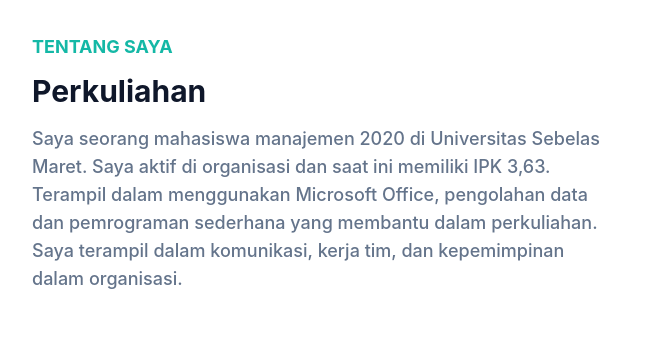
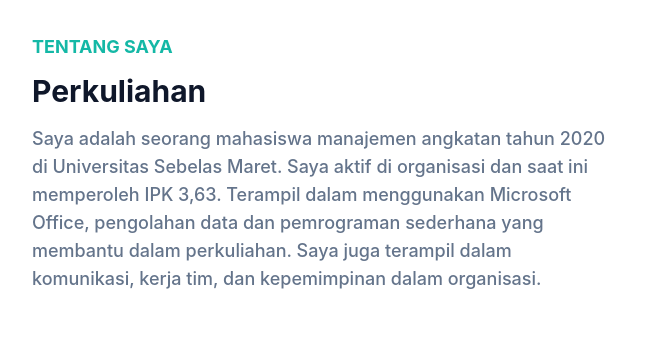
Before and after one commit to eksalp/portofolio, a website: page index.html in a window 1280 px wide. Shown: the part 820-1163 px from the top of the page, 0-651 px from the left. Drawn offline with Linux system fonts and the light colour scheme.

Commit message:
Update index.html

```diff
--- a/index.html
+++ b/index.html
@@ -87,7 +87,7 @@
           <div class="w-full px-4 mb-10 lg:w-1/2">
             <h4 class="font-bold uppercase text-primary text-lg mb-3">Tentang Saya</h4>
             <h2 class="font-bold text-dark text-2xl mb-4 max-w-md lg:text-3xl">Perkuliahan</h2>
-            <p class="font-medium text-base text-secondary max-w-xl lg:text-lg">Saya seorang mahasiswa manajemen 2020 di Universitas Sebelas Maret. Saya aktif di organisasi dan saat ini memiliki IPK 3,63. Terampil dalam menggunakan Microsoft Office, pengolahan data dan pemrograman sederhana yang membantu dalam perkuliahan. Saya terampil dalam komunikasi, kerja tim, dan kepemimpinan dalam organisasi.</p>
+            <p class="font-medium text-base text-secondary max-w-xl lg:text-lg">Saya adalah seorang mahasiswa manajemen angkatan tahun 2020 di Universitas Sebelas Maret. Saya aktif di organisasi dan saat ini memperoleh IPK 3,63. Terampil dalam menggunakan Microsoft Office, pengolahan data dan pemrograman sederhana yang membantu dalam perkuliahan. Saya juga terampil dalam komunikasi, kerja tim, dan kepemimpinan dalam organisasi.</p>
           </div>
           <div class="w-full px-4 lg:w-1/2">
             <h3 class="font-semibold text-dark text-2xl mb-4 lg:text-3xl lg:pt-10">Mari berteman</h3>
```
